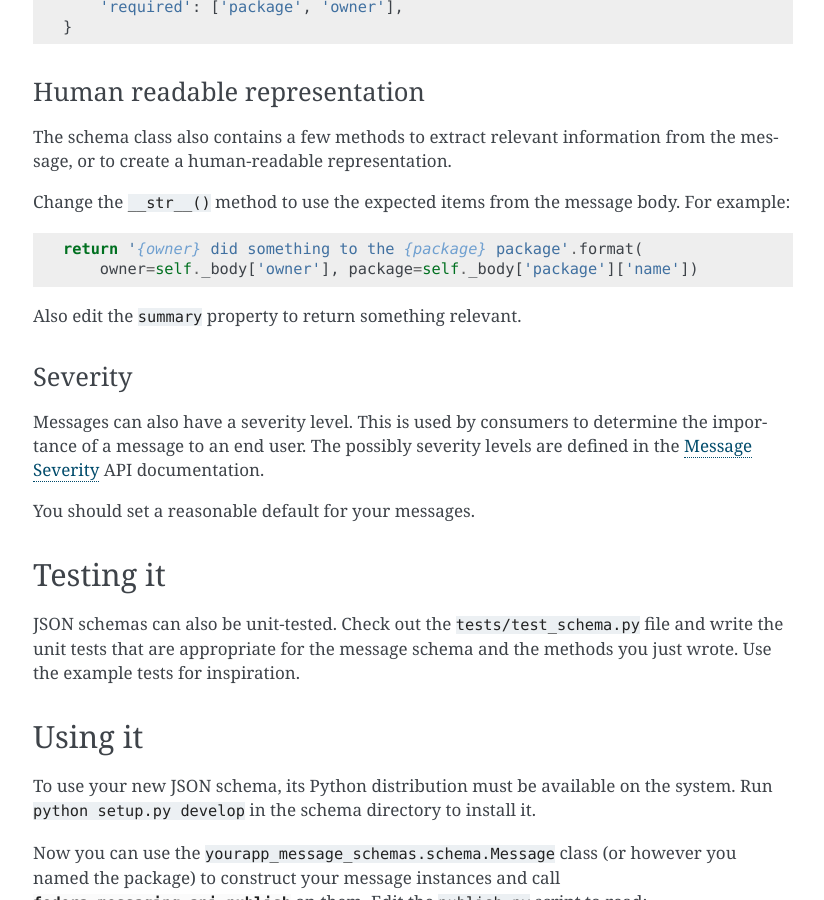
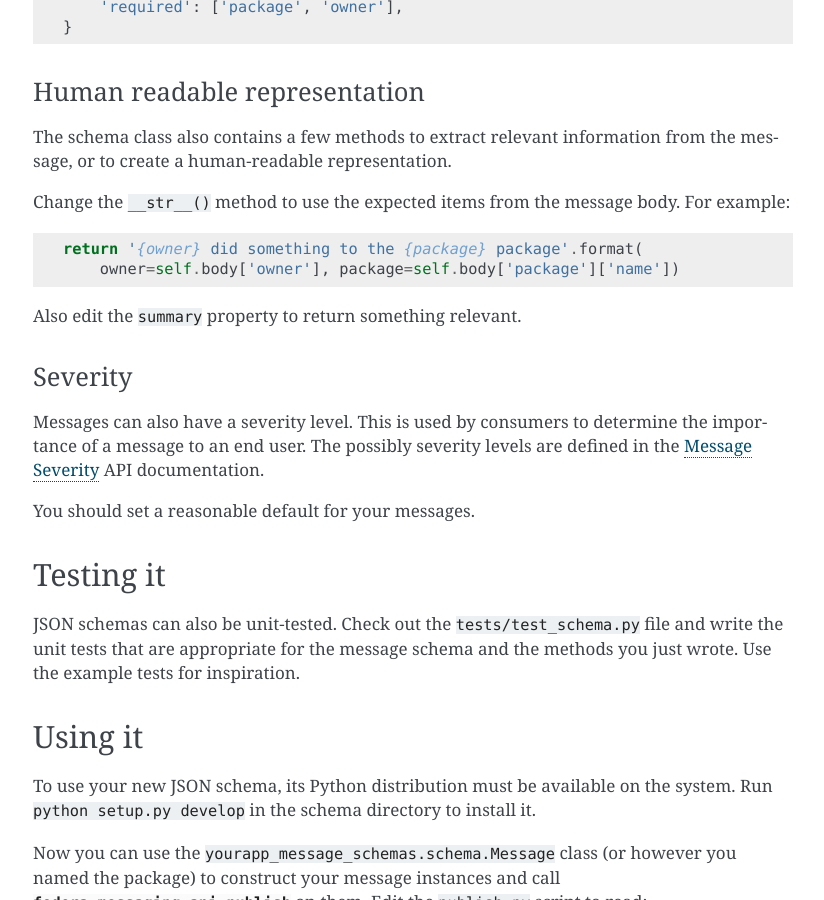
Before and after one commit to fedora-infra/fedora-messaging, a Sphinx documentation site: the page built from docs/tutorial/schemas.rst, in a window 1280 px wide and 900 px high, scrolled down 1979 px. Shown: the whole window, without its empty margins (337-1161 px from the left). Built offline with Sphinx 7.4.7, drawn with Linux system fonts in a browser that asks for light colours.

```diff
--- a/docs/sample_schema_package/mailman_schema/schema.py
+++ b/docs/sample_schema_package/mailman_schema/schema.py
@@ -130,21 +130,21 @@ class MessageV1(BaseMessage):
     @property
     def subject(self):
         """The email's subject."""
-        return self._body["msg"]["subject"]
+        return self.body["msg"]["subject"]
 
     @property
     def body(self):
         """The email message body."""
-        return self._body["msg"]["body"]
+        return self.body["msg"]["body"]
 
     @property
     def agent_avatar(self):
         """An URL to the avatar of the user who caused the action."""
-        from_header = self._body["msg"]["from"]
+        from_header = self.body["msg"]["from"]
         return get_avatar(from_header)
 
     def _get_archived_at(self):
-        return self._body["msg"]["archived-at"]
+        return self.body["msg"]["archived-at"]
 
 
 class MessageV2(BaseMessage):
@@ -184,18 +184,18 @@ class MessageV2(BaseMessage):
     @property
     def subject(self):
         """The email's subject."""
-        return self._body["subject"]
+        return self.body["subject"]
 
     @property
     def body(self):
         """The email message body."""
-        return self._body["body"]
+        return self.body["body"]
 
     @property
     def agent_avatar(self):
         """An URL to the avatar of the user who caused the action."""
-        from_header = self._body["from"]
+        from_header = self.body["from"]
         return get_avatar(from_header)
 
     def _get_archived_at(self):
-        return self._body["archived-at"]
+        return self.body["archived-at"]
--- a/docs/tutorial/schemas.rst
+++ b/docs/tutorial/schemas.rst
@@ -121,7 +121,7 @@ from the message, or to create a human-readable representation.
 Change the ``__str__()`` method to use the expected items from the message body. For example::
 
     return '{owner} did something to the {package} package'.format(
-        owner=self._body['owner'], package=self._body['package']['name'])
+        owner=self.body['owner'], package=self.body['package']['name'])
 
 Also edit the ``summary`` property to return something relevant.
 
```
Also changed, not shown: 5 other files.
